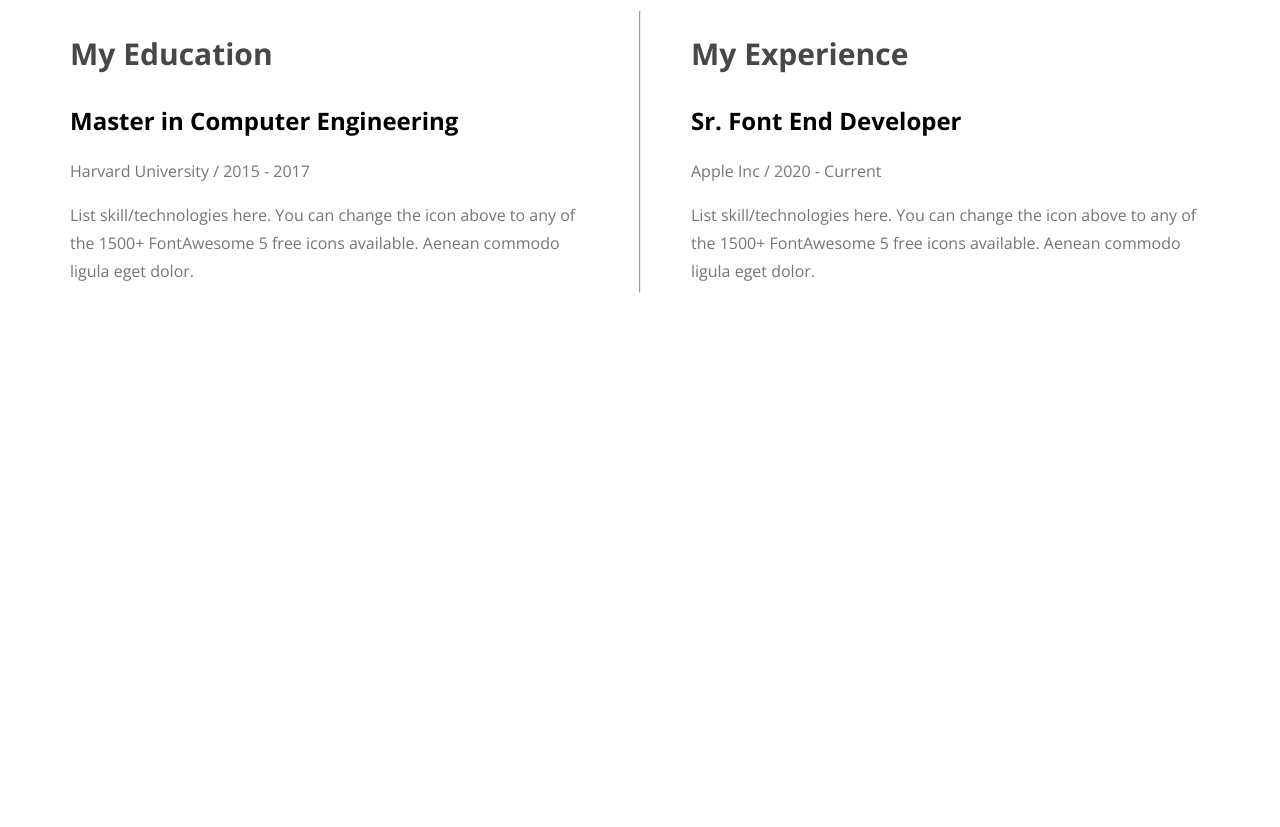
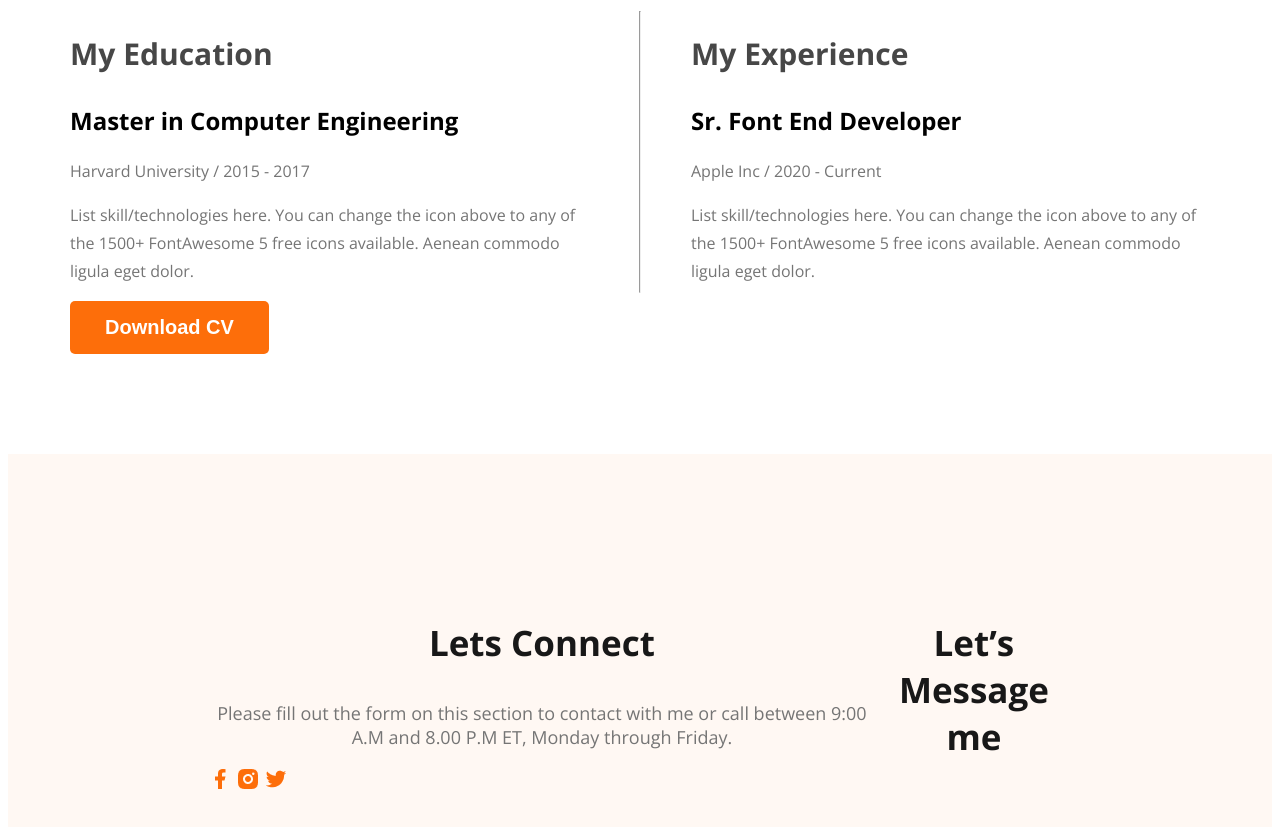
Before and after one commit to mahim7172/webdeveloper-porttfolio, a plain HTML site: page index.html in a window 1280 px wide. Shown: the part 2563-3390 px from the top of the page. Before the commit the page ends 2872 px from the top, so only its background shows below. Drawn offline with nearby package versions, Linux system fonts and the light colour scheme.

Commit message:
added besic footer

```diff
--- a/index.html
+++ b/index.html
@@ -117,7 +117,8 @@
                         <h2 class="resumi-item-title">Master in Computer Engineering</h2>
                         <h3 class="resumi-item-info">Harvard University / 2015 - 2017</h3>
                         <p class="resumi-itam-description">List skill/technologies here. You can change the icon above
-                        to any of the 1500+ FontAwesome 5 free icons available. Aenean commodo ligula eget dolor. </p>
+                            to any of the 1500+ FontAwesome 5 free icons available. Aenean commodo ligula eget dolor.
+                        </p>
                     </div>
                 </div>
                 <hr>
@@ -132,16 +133,30 @@
 
                         <h3 class="resumi-item-info">Apple Inc / 2020 - Current</h3>
                         <p class="resumi-itam-description"> List skill/technologies here. You can change the icon above
-                        to any of the 1500+ FontAwesome 5 free icons available. Aenean commodo ligula eget dolor.</p>
+                            to any of the 1500+ FontAwesome 5 free icons available. Aenean commodo ligula eget dolor.
+                        </p>
                     </div>
                 </div>
 
 
             </div>
+            <button id="cv" class="btn-primary">Download CV</button>
         </saction>
     </main>
     <footer>
-
+        <div class="footer-colam">
+            <h3 class="section-title">Lets Connect</h3>
+            <p class="section-description">Please fill out the form on this section to contact with me or call between
+                9:00 A.M and 8.00 P.M ET, Monday through Friday.</p>
+                <div class="social-link">
+                <a href=""><img src="images/icons/facebook.png" alt=""></a>
+                <a href=""><img src="images/icons/insta.png" alt=""></a>
+                <a href=""><img src="images/icons/twitter.png" alt=""></a>
+                </div>
+        </div>
+        <div class="footer-colam">
+            <h3 class="section-title">Let’s Message me</h3>
+        </div>
     </footer>
 </body>
 
--- a/prottfolio.css
+++ b/prottfolio.css
@@ -16,6 +16,10 @@ body {
     color: white;
     font-weight: 700;
     padding: 15px 35px;
+}
+#cv{
+
+
 }
 
 .section-title {
@@ -195,3 +199,9 @@ font-size: 16px;
 font-weight: 400;
 line-height: 28px;
 }
+footer{
+    display: flex;
+    background: #FFF8F3;
+    padding: 130px 200px;
+    margin-top: 100px;
+}
```
Lines whose indentation alone changed are shown as unchanged.
